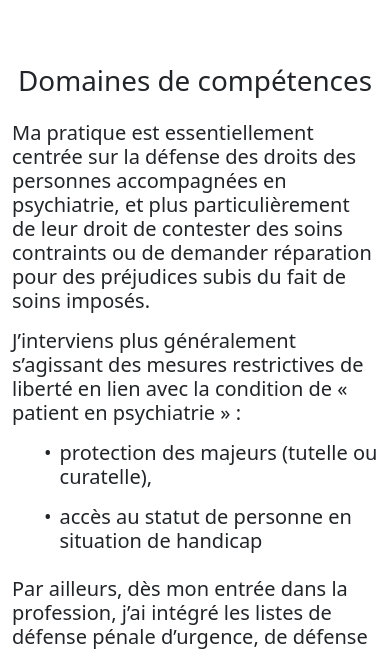
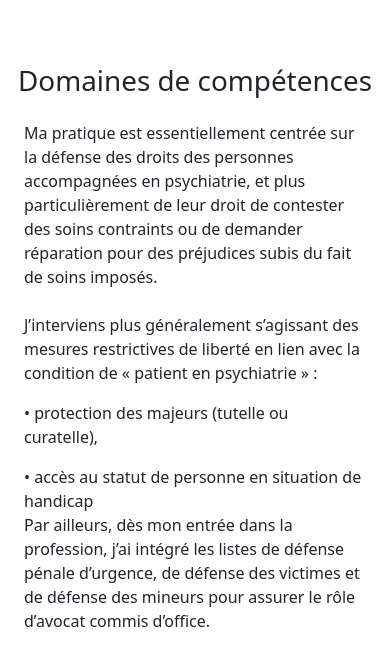
Before and after one commit to Lilii16/pauline_website, a PHP site: page /competences.php in a window 390 px wide. Shown: the top 649 px of the page. Run offline with PHP 8.4, Linux system fonts and the light colour scheme; grey boxes are pictures that could not be loaded.

Commit message:
responsive_competences

```diff
--- a/utilities/autres_composants/page_juridique/competences.php
+++ b/utilities/autres_composants/page_juridique/competences.php
@@ -8,24 +8,18 @@
     </h1>
   </div>
   <div class="rotate bg-light-90-beige blur-beige" style="overflow: hidden;">
-        <div class=" container container-lg rotate-minus20 ">
-            <div class="">
-                <p class="h5 text-red">
+    <div class="container rotate-minus20 col-md-8 ">
+      <div class="container">
+        <p class="text-red">
           Ma pratique est essentiellement centrée sur la défense des droits des personnes accompagnées en psychiatrie, et plus particulièrement de leur droit de contester des soins contraints ou de demander réparation pour des préjudices subis du fait de soins imposés.
-
         </p>
-                <p class="h5 text-red pt-2">
+        <p class=" text-red pt-2">
           J’interviens plus généralement s’agissant des mesures restrictives de liberté en lien avec la condition de « patient en psychiatrie » :
         </p>
-                <ul class="text-red h5">
-                    <li class="d-flex align-items-start mt-3"><span class="me-2 text-red">•</span>
-                        <p class=" text-red">protection des majeurs (tutelle ou curatelle), </p>
-                    </li>
-                    <li class="d-flex align-items-start"><span class="me-2 text-red">•</span>
-                        <p class=" text-red ">accès au statut de personne en situation de handicap </p>
-                    </li>
-                </ul>
-                <p class="h5 text-red ">
+        <p class="p-0 text-red">•  protection des majeurs (tutelle ou curatelle), </p>
+        <p class="p-0 m-0 text-red ">•  accès au statut de personne en situation de handicap </p>
+
+        <p class="text-red ">
           Par ailleurs, dès mon entrée dans la profession, j’ai intégré les listes de défense pénale d’urgence, de défense des victimes et de défense des mineurs pour assurer le rôle d’avocat commis d’office.
         </p>
       </div>
@@ -39,15 +33,16 @@
 <!-- section  honoraires -->
 
 <section class="py-5 section_juridique" style="overflow: hidden;">
-    <div class="bg-light-90-beige  wh-100 front py-3">
+  <div class="bg-light-90-beige wh-100 front py-3">
     <h1 class="text-center text-red" style="z-index: 1;">
-            Domaines de compétences
+      Honoraires
     </h1>
   </div>
-    <div class="rotate-10 bg-red blur-red" style="overflow: hidden;">
-        <div class="container container-lg rotate-20 ">
-            <div class="border border-light border-3 m-5 row">
-                <p class="h5 text-red text-center p-5">
+
+  <div class="rotate-10 bg-red blur-red p-5 mt-5">
+    <div class="m-auto">
+<div class="container col-md-6 py-md-5 rotate-20 border border-light border-3 row m-auto">
+        <p class="h5 text-red text-break text-light text-center p-md-5 py-4">
 
            Prix indicatif de la consultation de 30 mn à 1h : 50 à 75 euros HT
           -    <br>
@@ -58,13 +53,12 @@
            <br>
           Si vous n’avez pas d’assurance de protection juridique, il existe l’aide juridictionnelle, qui est une aide financière destinée à toute personne dont les ressources ne dépassent pas un certain montant.
           Pour savoir si vous y avez droit : https://www.service-public.fr/particuliers/vosdroits/F18074</p>
-                    <button class="text-center text-red" style="width: fit-content;">hello</button>
-            </div>
+        <button class="text-center bg-beige btn text-red  col-md-4  col-6 rounded-pill border-3 m-auto">En savoir plus</button>
       </div>
     </div>
 </section>
 
-
+<!-- section questions -->
 <section class="py-5 section_juridique" style="overflow: hidden;">
   <div class="bg-red wh-100 front py-3">
     <h1 class="text-center " style="z-index: 1;">
@@ -72,7 +66,7 @@
     </h1>
   </div>
   <div class="rotate bg-light-90-beige blur-beige" style="overflow: hidden;">
-        <div class=" container container-lg rotate-minus20 ">
+    <div class=" container rotate-minus20 ">
       <div class="row row-cols-1 row-cols-md-2 g-4">
         <div class="col">
           <div class="card">
--- a/utilities/autres_composants/section_about.php
+++ b/utilities/autres_composants/section_about.php
@@ -46,7 +46,7 @@ require_once dirname(__DIR__, 2) . '/utilities/composant_general/header.php';
                         </div>
                         <div class="row mt-5 mb-5 d-flex justify-content-center">
                     <div class="col-md-10 mx-4">
-                        <button class="btn btn-light mx-4 rounded-5 border-"><a href="#" class="text-decoration-none" style="color: #0010A3 !important;">Aide juridique</a></button>
+                        <button class="btn btn-light mx-4 rounded-5 border-about"><a href="#" class="text-decoration-none" style="color: #0010A3 !important;">Aide juridique</a></button>
                         <button class="btn btn-light mx-4 rounded-5"><a href="#" class="text-decoration-none" style="color: #0010A3 !important;">Se former</a></button>
                     </div>
                 </div>
--- a/utilities/navigation/navbar.php
+++ b/utilities/navigation/navbar.php
@@ -38,7 +38,7 @@
 
 <main class="w-100">
     <div class="d-flex justify-content-center">
-        <nav class="bg-bk navbar navbar-expand-lg border center w-50 p-2">
+        <nav class="bg-bk navbar navbar-expand-lg border-nav center w-50 p-2">
             <button class="navbar-toggler" type="button" data-bs-toggle="collapse" data-bs-target="#navbarNav" aria-controls="navbarNav" aria-expanded="false" aria-label="Toggle navigation">
                 <span class="navbar-toggler-icon"></span>
             </button>
```
Also changed, not shown: style.css (+52 -46 lines). Lines whose indentation alone changed are shown as unchanged.
